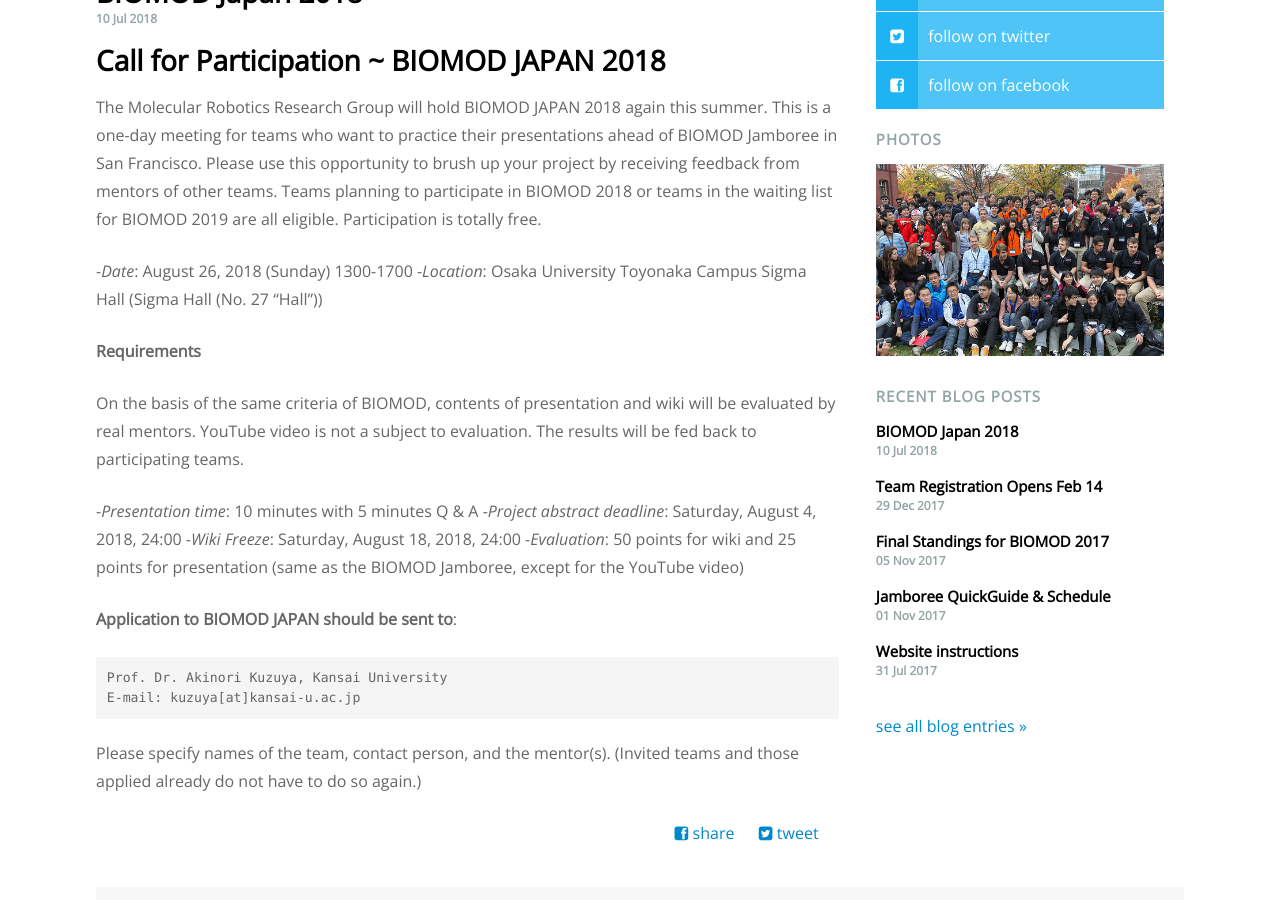
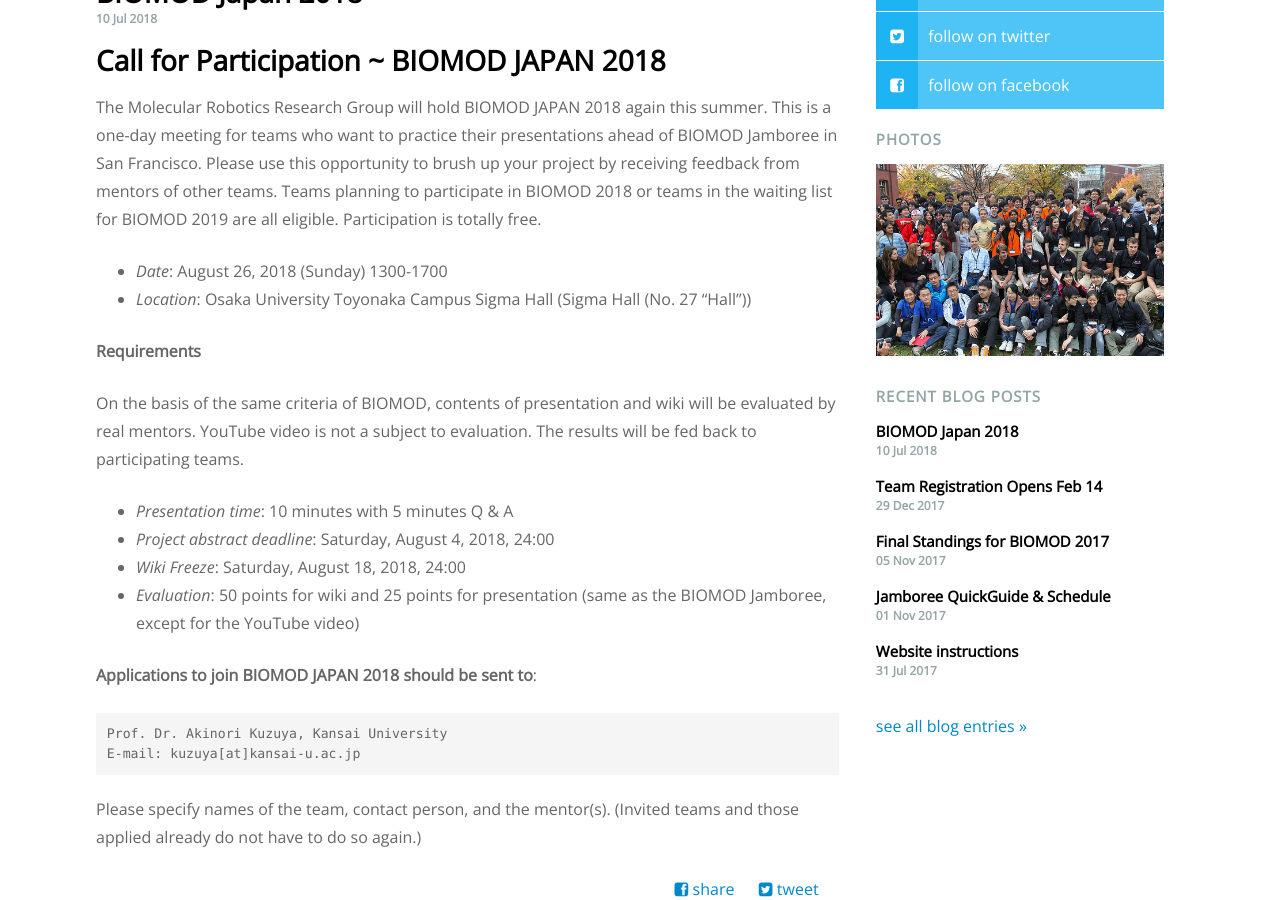
Before and after one commit to sdouglas/biomod, a Jekyll site: the page built from _posts/2018-07-10-biomod-japan.md, in a window 1280 px wide and 900 px high, scrolled down 260 px. Built offline with Jekyll 4.4.1, drawn with Linux system fonts in a browser that asks for light colours; nearby versions of some CDN libraries.

Commit message:
Fix ul formatting

````diff
--- a/_posts/2018-07-10-biomod-japan.md
+++ b/_posts/2018-07-10-biomod-japan.md
@@ -9,19 +9,19 @@
 
 The Molecular Robotics Research Group will hold BIOMOD JAPAN 2018 again this summer. This is a one-day meeting for teams who want to practice their presentations ahead of BIOMOD Jamboree in San Francisco. Please use this opportunity to brush up your project by receiving feedback from mentors of other teams. Teams planning to participate in BIOMOD 2018 or teams in the waiting list for BIOMOD 2019 are all eligible. Participation is totally free.
 
--*Date*: August 26, 2018 (Sunday) 1300-1700
--*Location*: Osaka University Toyonaka Campus Sigma Hall (Sigma Hall (No. 27 “Hall”))
+- *Date*: August 26, 2018 (Sunday) 1300-1700
+- *Location*: Osaka University Toyonaka Campus Sigma Hall (Sigma Hall (No. 27 “Hall”))
 
 **Requirements**
 
 On the basis of the same criteria of BIOMOD, contents of presentation and wiki will be evaluated by real mentors. YouTube video is not a subject to evaluation. The results will be fed back to participating teams.
 
--*Presentation time*: 10 minutes with 5 minutes Q & A
--*Project abstract deadline*: Saturday, August 4, 2018, 24:00
--*Wiki Freeze*: Saturday, August 18, 2018, 24:00
--*Evaluation*: 50 points for wiki and 25 points for presentation (same as the BIOMOD Jamboree, except for the YouTube video)
+- *Presentation time*: 10 minutes with 5 minutes Q & A
+- *Project abstract deadline*: Saturday, August 4, 2018, 24:00
+- *Wiki Freeze*: Saturday, August 18, 2018, 24:00
+- *Evaluation*: 50 points for wiki and 25 points for presentation (same as the BIOMOD Jamboree, except for the YouTube video)
 
-**Application to BIOMOD JAPAN should be sent to**:
+**Applications to join BIOMOD JAPAN 2018 should be sent to**:
 ```
 Prof. Dr. Akinori Kuzuya, Kansai University
 E-mail: kuzuya[at]kansai-u.ac.jp
````
